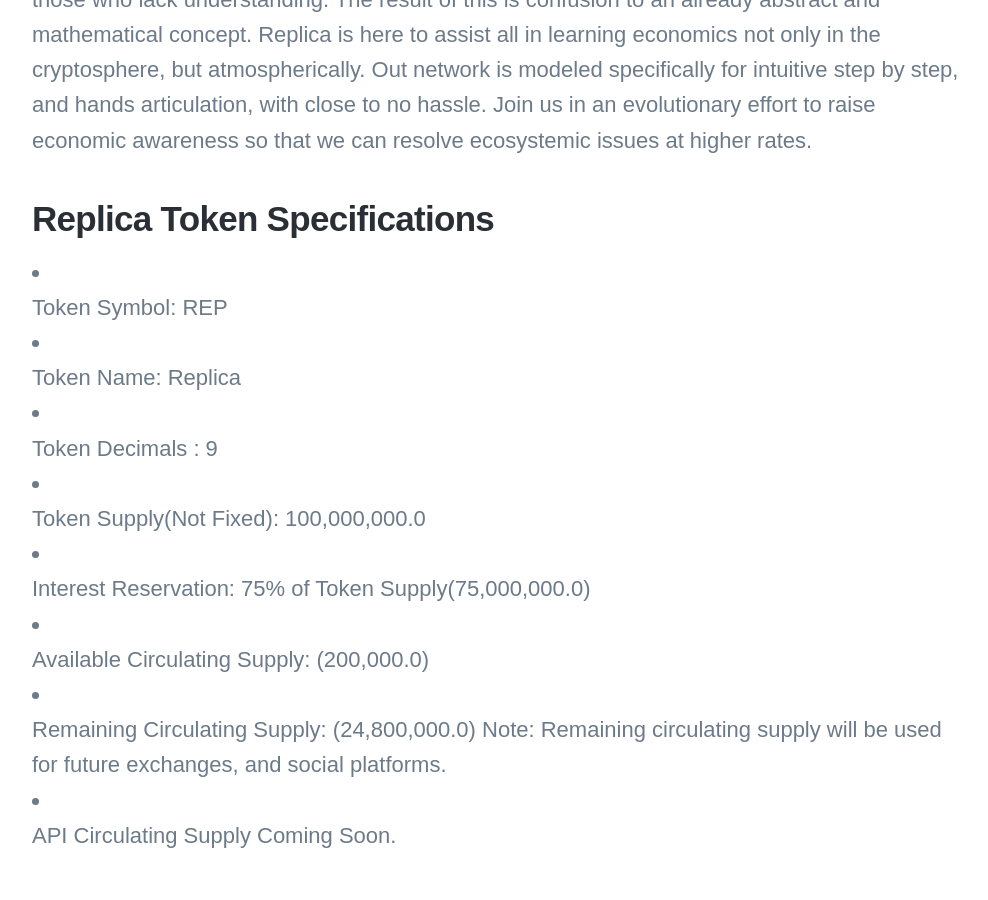
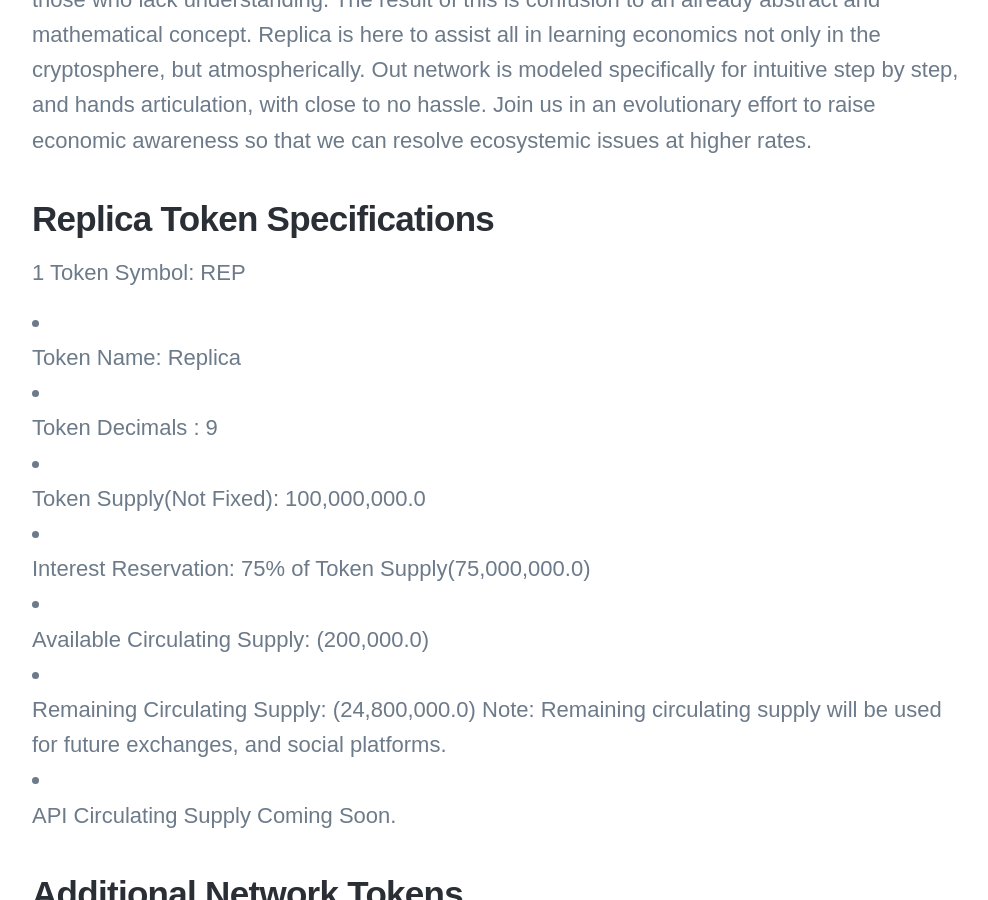
Before and after one commit to ishyu/Replica-Economics, a Jekyll site: the page built from _projects/replica_overview.md, in a window 1280 px wide and 900 px high, scrolled down 2075 px. Shown: the whole window, without its empty margins (138-1126 px from the left). Built offline with Jekyll 4.4.1, drawn with Linux system fonts in a browser that asks for light colours; nearby versions of some CDN libraries; some web fonts are replaced.

Commit message:
Update replica_overview.md

```diff
--- a/_projects/replica_overview.md
+++ b/_projects/replica_overview.md
@@ -14,7 +14,7 @@ Whether or not we are aware, economics impact are lives daily. Acknowledging the
 
 ## Replica Token Specifications
 
-* Token Symbol: REP
+1 Token Symbol: REP
 
 * Token Name: Replica
 
```
